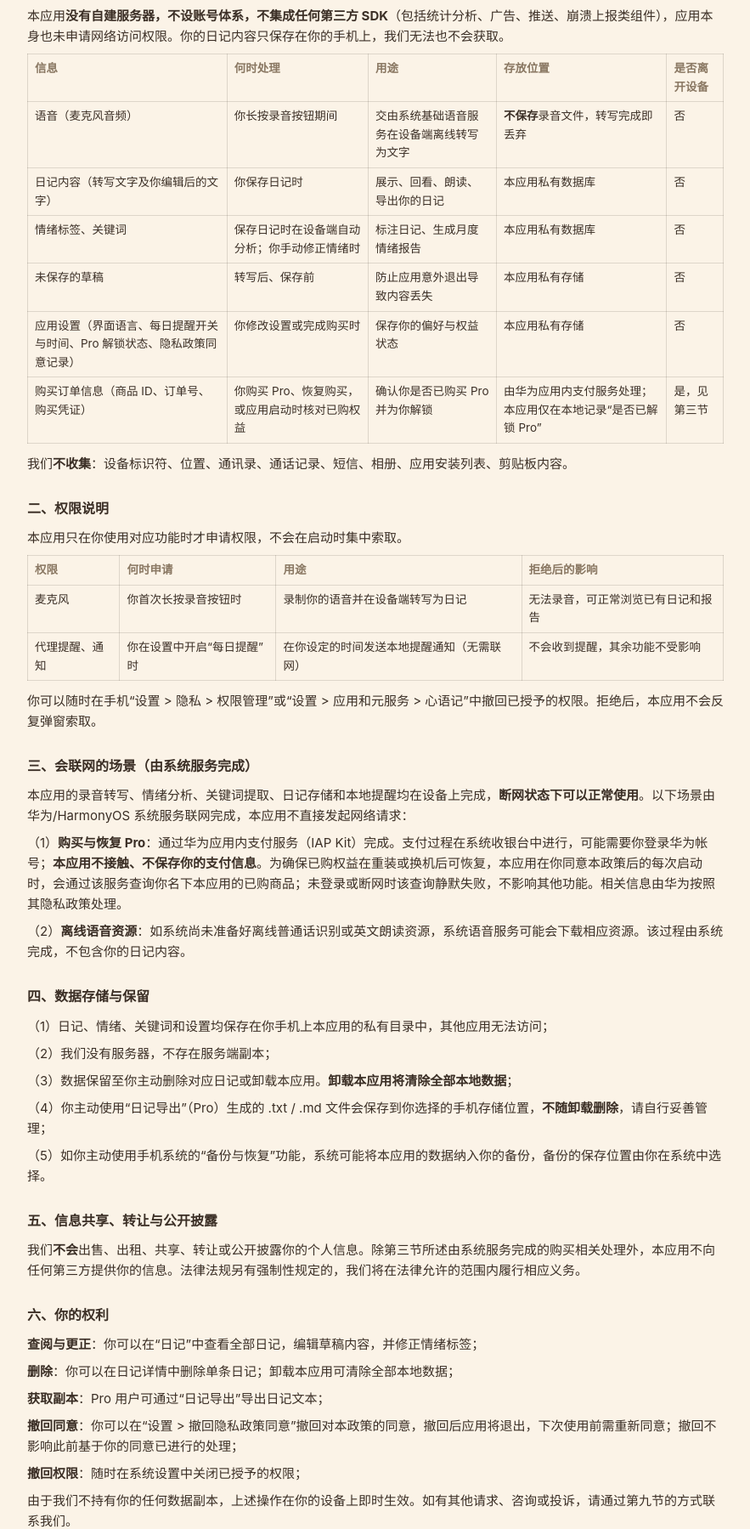
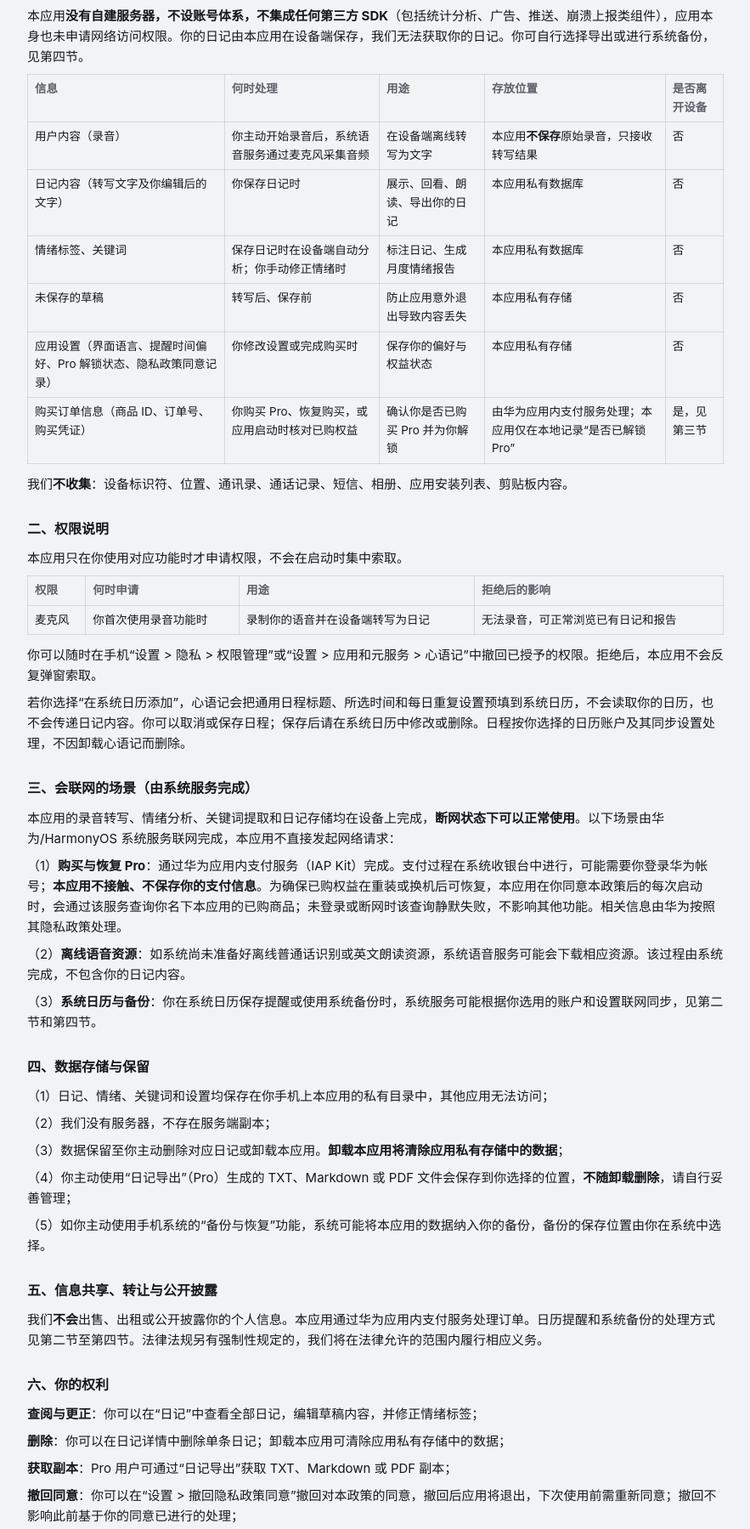
Before and after one commit to andyzheung/privacy-policies, a plain HTML site: page echodiary/index.html in a window 1280 px wide. Shown: the part 301-2100 px from the top of the page at 85% size, without its empty margins (198-1081 px from the left). Drawn offline with Linux system fonts and the light colour scheme.

Commit message:
Explain EchoDiary privacy handling for recording and reminders
Confidence: high
Scope-risk: narrow
Tested: Chinese and English policies match app resources, HTML sections and linked agreements verified

```diff
--- a/echodiary/index.html
+++ b/echodiary/index.html
@@ -5,9 +5,9 @@
 <meta name="viewport" content="initial-scale=1.0,width=device-width" />
 <title>心语记隐私政策</title>
 <style>
-  :root { --fg: #3B2F26; --fg2: #8A7863; --accent: #C1694F; --line: rgba(59,47,38,0.15); --bg: #FBF3E7; }
+  :root { --fg: #17181A; --fg2: #5E626B; --accent: #0D8070; --line: rgba(23,24,26,0.12); --bg: #F2F3F6; }
   @media (prefers-color-scheme: dark) {
-    :root { --fg: #F3E9DA; --fg2: #B6A28C; --accent: #E08A68; --line: rgba(243,233,218,0.18); --bg: #221C16; }
+    :root { --fg: #F2F3F5; --fg2: #A3A7AF; --accent: #2DD4BF; --line: rgba(242,243,245,0.16); --bg: #0B0B0D; }
   }
   * { margin: 0; box-sizing: border-box; }
   body { max-width: 860px; margin: auto; padding: 1.25rem 1.25rem 4rem; background: var(--bg); color: var(--fg);
@@ -24,20 +24,20 @@
 </head>
 <body>
 <h1>心语记隐私政策</h1>
-<p class="meta">版本生效日期：2026年10月10日</p>
+<p class="meta">版本生效日期：2026年11月19日</p>
 <p><b>开发者</b>：张文博（个人开发者）</p>
 <p><b>应用名称</b>：心语记（EchoDiary）</p>
 <p>心语记（以下简称“本应用”）由张文博开发和运营，是一款<b>离线优先</b>的语音日记应用。我们非常重视你的个人信息保护。本政策说明本应用处理哪些信息、为什么处理、存放在哪里、何时会联网，以及你享有哪些权利。请你在使用本应用前完整阅读本政策，特别是加粗部分。</p>
 
 <h2>一、我们处理哪些信息</h2>
-<p>本应用<b>没有自建服务器，不设账号体系，不集成任何第三方 SDK</b>（包括统计分析、广告、推送、崩溃上报类组件），应用本身也未申请网络访问权限。你的日记内容只保存在你的手机上，我们无法也不会获取。</p>
+<p>本应用<b>没有自建服务器，不设账号体系，不集成任何第三方 SDK</b>（包括统计分析、广告、推送、崩溃上报类组件），应用本身也未申请网络访问权限。你的日记由本应用在设备端保存，我们无法获取你的日记。你可自行选择导出或进行系统备份，见第四节。</p>
 <table>
   <tr><th>信息</th><th>何时处理</th><th>用途</th><th>存放位置</th><th>是否离开设备</th></tr>
-  <tr><td>语音（麦克风音频）</td><td>你长按录音按钮期间</td><td>交由系统基础语音服务在设备端离线转写为文字</td><td><b>不保存</b>录音文件，转写完成即丢弃</td><td>否</td></tr>
+  <tr><td>用户内容（录音）</td><td>你主动开始录音后，系统语音服务通过麦克风采集音频</td><td>在设备端离线转写为文字</td><td>本应用<b>不保存</b>原始录音，只接收转写结果</td><td>否</td></tr>
   <tr><td>日记内容（转写文字及你编辑后的文字）</td><td>你保存日记时</td><td>展示、回看、朗读、导出你的日记</td><td>本应用私有数据库</td><td>否</td></tr>
   <tr><td>情绪标签、关键词</td><td>保存日记时在设备端自动分析；你手动修正情绪时</td><td>标注日记、生成月度情绪报告</td><td>本应用私有数据库</td><td>否</td></tr>
   <tr><td>未保存的草稿</td><td>转写后、保存前</td><td>防止应用意外退出导致内容丢失</td><td>本应用私有存储</td><td>否</td></tr>
-  <tr><td>应用设置（界面语言、每日提醒开关与时间、Pro 解锁状态、隐私政策同意记录）</td><td>你修改设置或完成购买时</td><td>保存你的偏好与权益状态</td><td>本应用私有存储</td><td>否</td></tr>
+  <tr><td>应用设置（界面语言、提醒时间偏好、Pro 解锁状态、隐私政策同意记录）</td><td>你修改设置或完成购买时</td><td>保存你的偏好与权益状态</td><td>本应用私有存储</td><td>否</td></tr>
   <tr><td>购买订单信息（商品 ID、订单号、购买凭证）</td><td>你购买 Pro、恢复购买，或应用启动时核对已购权益</td><td>确认你是否已购买 Pro 并为你解锁</td><td>由华为应用内支付服务处理；本应用仅在本地记录“是否已解锁 Pro”</td><td>是，见第三节</td></tr>
 </table>
 <p>我们<b>不收集</b>：设备标识符、位置、通讯录、通话记录、短信、相册、应用安装列表、剪贴板内容。</p>
@@ -46,30 +46,31 @@
 <p>本应用只在你使用对应功能时才申请权限，不会在启动时集中索取。</p>
 <table>
   <tr><th>权限</th><th>何时申请</th><th>用途</th><th>拒绝后的影响</th></tr>
-  <tr><td>麦克风</td><td>你首次长按录音按钮时</td><td>录制你的语音并在设备端转写为日记</td><td>无法录音，可正常浏览已有日记和报告</td></tr>
-  <tr><td>代理提醒、通知</td><td>你在设置中开启“每日提醒”时</td><td>在你设定的时间发送本地提醒通知（无需联网）</td><td>不会收到提醒，其余功能不受影响</td></tr>
+  <tr><td>麦克风</td><td>你首次使用录音功能时</td><td>录制你的语音并在设备端转写为日记</td><td>无法录音，可正常浏览已有日记和报告</td></tr>
 </table>
 <p>你可以随时在手机“设置 &gt; 隐私 &gt; 权限管理”或“设置 &gt; 应用和元服务 &gt; 心语记”中撤回已授予的权限。拒绝后，本应用不会反复弹窗索取。</p>
+<p>若你选择“在系统日历添加”，心语记会把通用日程标题、所选时间和每日重复设置预填到系统日历，不会读取你的日历，也不会传递日记内容。你可以取消或保存日程；保存后请在系统日历中修改或删除。日程按你选择的日历账户及其同步设置处理，不因卸载心语记而删除。</p>
 
 <h2>三、会联网的场景（由系统服务完成）</h2>
-<p>本应用的录音转写、情绪分析、关键词提取、日记存储和本地提醒均在设备上完成，<b>断网状态下可以正常使用</b>。以下场景由华为/HarmonyOS 系统服务联网完成，本应用不直接发起网络请求：</p>
+<p>本应用的录音转写、情绪分析、关键词提取和日记存储均在设备上完成，<b>断网状态下可以正常使用</b>。以下场景由华为/HarmonyOS 系统服务联网完成，本应用不直接发起网络请求：</p>
 <p>（1）<b>购买与恢复 Pro</b>：通过华为应用内支付服务（IAP Kit）完成。支付过程在系统收银台中进行，可能需要你登录华为帐号；<b>本应用不接触、不保存你的支付信息</b>。为确保已购权益在重装或换机后可恢复，本应用在你同意本政策后的每次启动时，会通过该服务查询你名下本应用的已购商品；未登录或断网时该查询静默失败，不影响其他功能。相关信息由华为按照其隐私政策处理。</p>
 <p>（2）<b>离线语音资源</b>：如系统尚未准备好离线普通话识别或英文朗读资源，系统语音服务可能会下载相应资源。该过程由系统完成，不包含你的日记内容。</p>
+<p>（3）<b>系统日历与备份</b>：你在系统日历保存提醒或使用系统备份时，系统服务可能根据你选用的账户和设置联网同步，见第二节和第四节。</p>
 
 <h2>四、数据存储与保留</h2>
 <p>（1）日记、情绪、关键词和设置均保存在你手机上本应用的私有目录中，其他应用无法访问；</p>
 <p>（2）我们没有服务器，不存在服务端副本；</p>
-<p>（3）数据保留至你主动删除对应日记或卸载本应用。<b>卸载本应用将清除全部本地数据</b>；</p>
-<p>（4）你主动使用“日记导出”（Pro）生成的 .txt / .md 文件会保存到你选择的手机存储位置，<b>不随卸载删除</b>，请自行妥善管理；</p>
+<p>（3）数据保留至你主动删除对应日记或卸载本应用。<b>卸载本应用将清除应用私有存储中的数据</b>；</p>
+<p>（4）你主动使用“日记导出”（Pro）生成的 TXT、Markdown 或 PDF 文件会保存到你选择的位置，<b>不随卸载删除</b>，请自行妥善管理；</p>
 <p>（5）如你主动使用手机系统的“备份与恢复”功能，系统可能将本应用的数据纳入你的备份，备份的保存位置由你在系统中选择。</p>
 
 <h2>五、信息共享、转让与公开披露</h2>
-<p>我们<b>不会</b>出售、出租、共享、转让或公开披露你的个人信息。除第三节所述由系统服务完成的购买相关处理外，本应用不向任何第三方提供你的信息。法律法规另有强制性规定的，我们将在法律允许的范围内履行相应义务。</p>
+<p>我们<b>不会</b>出售、出租或公开披露你的个人信息。本应用通过华为应用内支付服务处理订单。日历提醒和系统备份的处理方式见第二节至第四节。法律法规另有强制性规定的，我们将在法律允许的范围内履行相应义务。</p>
 
 <h2>六、你的权利</h2>
 <p><b>查阅与更正</b>：你可以在“日记”中查看全部日记，编辑草稿内容，并修正情绪标签；</p>
-<p><b>删除</b>：你可以在日记详情中删除单条日记；卸载本应用可清除全部本地数据；</p>
-<p><b>获取副本</b>：Pro 用户可通过“日记导出”导出日记文本；</p>
+<p><b>删除</b>：你可以在日记详情中删除单条日记；卸载本应用可清除应用私有存储中的数据；</p>
+<p><b>获取副本</b>：Pro 用户可通过“日记导出”获取 TXT、Markdown 或 PDF 副本；</p>
 <p><b>撤回同意</b>：你可以在“设置 &gt; 撤回隐私政策同意”撤回对本政策的同意，撤回后应用将退出，下次使用前需重新同意；撤回不影响此前基于你的同意已进行的处理；</p>
 <p><b>撤回权限</b>：随时在系统设置中关闭已授予的权限；</p>
 <p>由于我们不持有你的任何数据副本，上述操作在你的设备上即时生效。如有其他请求、咨询或投诉，请通过第九节的方式联系我们。</p>
```
Also changed, not shown: echodiary/privacy-policy.en.html (+12 -11 lines), echodiary/privacy-policy.html (+15 -14 lines).
